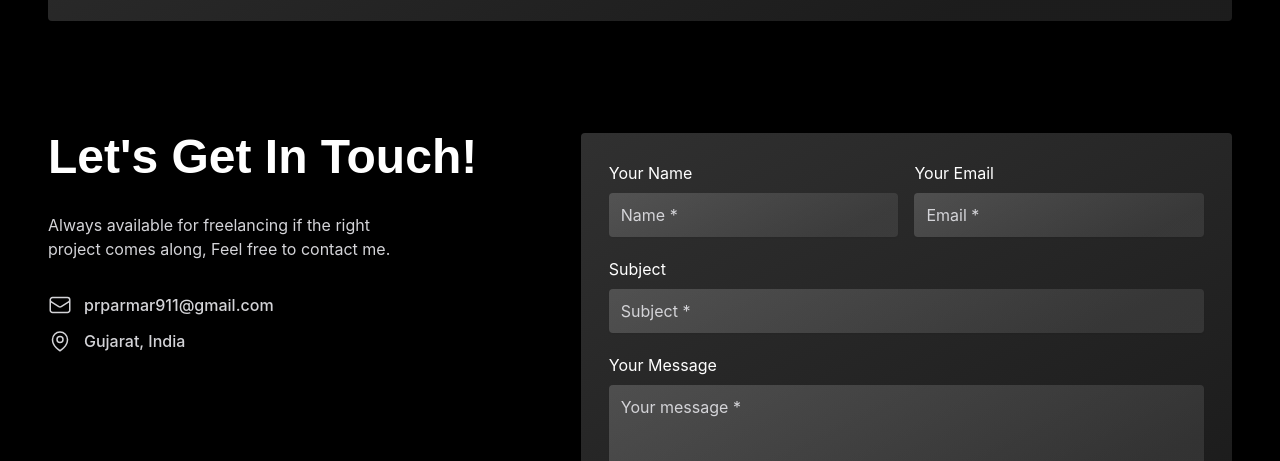
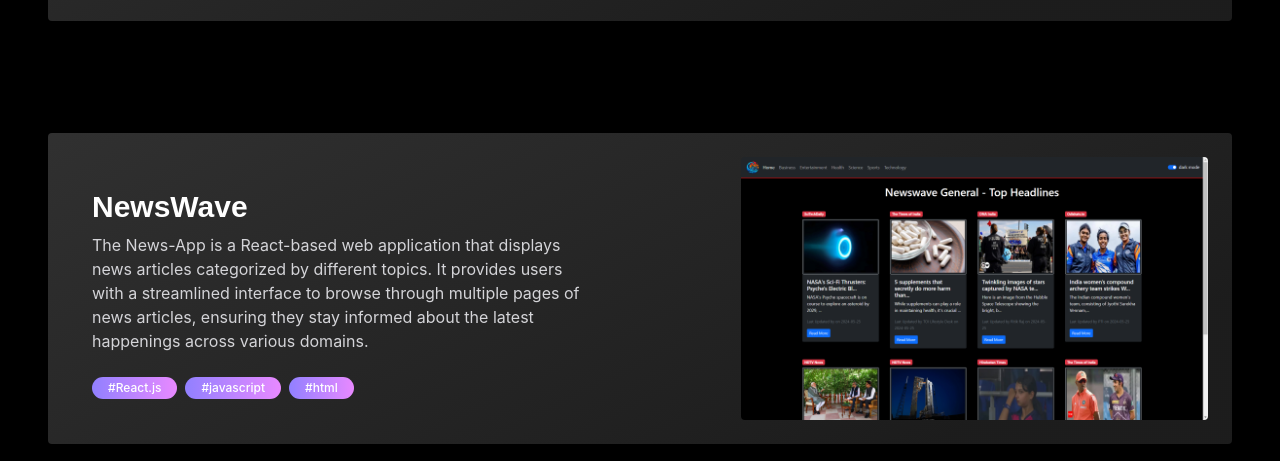
Before and after one commit to piyushparmar911/My-Portfolio, a plain HTML site: page index.html in a window 1280 px wide. Shown: the part 2339-2800 px from the top of the page. Drawn offline with Linux system fonts and the light colour scheme; a web font is replaced by a local one.

Commit message:
project added

```diff
--- a/index.html
+++ b/index.html
@@ -13,7 +13,7 @@
     />
     <meta name="author" content="Orloop Digital Agency" />
     <meta name="robots" content="index, follow" />
-    <title>Portfolio</title>
+    <title>Portfolio </title>
     <link rel="stylesheet" href="dist/css/swiper-bundle.min.css" />
     <link rel="stylesheet" href="dist/css/magnific-popup.css" />
     <link rel="stylesheet" href="dist/css/final.min.css" />
@@ -27,7 +27,7 @@
           <a
               href="#home"
             class="logo-color -mt-2 font-darker text-4xl font-black !leading-none lg:-mt-3 lg:text-5xl"
-            >Piyush-Parmar</a
+            >Piyush-Parmar </a
           >
           <div class="flex items-center px-4 lg:px-0">
             <button
@@ -134,7 +134,7 @@
             </h1>
             <h2 class="heading">Web Developer &<br />Software Developer</h2>
             <p class="paragraph mb-7 mt-5 w-80 sm:mb-10 sm:mt-8 sm:w-[420px]">
-                I build and develop websites as a Web Developer, residing in Gujarat, India.
+                I  develop websites as a Web Developer, residing in Gujarat, India.
             </p>
 
           </div>
@@ -160,7 +160,7 @@
             </h1>
             <p class="paragraph mb-7 mt-6 lg:mb-10 lg:mt-8 reveal-effect">
               Hello, I'm Piyush Parmar, I am a talented, ambitious and
-              hardworking individual, with broad skills and experience in
+              hardworking individual, with broad skills  in
               technology and all about website development and software development.
             </p>
             <div
@@ -424,9 +424,83 @@
                     height="300"
                 /></a>
               </div>
-            </div>
+
 
             </div>
+                <!-- project: 2 -->
+            </div>
+            <br><br>
+            <div
+              class="bg-main flex w-full flex-col-reverse items-center justify-between gap-6 rounded p-6 lg:flex-row xl:gap-36 reveal-effect"
+            >
+              <div class="lg:ml-5 reveal-effect">
+
+                <h1
+                  class="heading my-2 !text-3xl !font-extrabold xl:mt-3 reveal-effect"
+                >
+                  NewsWave
+                </h1>
+                <p class="paragraph reveal-effect">
+                  The News-App is a React-based web application that displays news articles categorized by different topics. It provides users with a streamlined interface to browse through multiple pages of news articles, ensuring they stay informed about the latest happenings across various domains.
+                </p>
+                <br>
+                <!-- <div
+                  class="item-center mb-6 mt-4 flex gap-7 lg:mb-7 lg:mt-5 reveal-effect"
+                >
+
+                   <a
+                    href="https://github.com/piyushparmar911/EduSync"
+                    class="flex items-center gap-2 whitespace-nowrap text-xs font-medium text-heading hover:underline lg:text-sm"
+                    ><svg
+                      xmlns="http://www.w3.org/2000/svg"
+                      fill="none"
+                      viewBox="0 0 24 24"
+                      stroke-width="1.5"
+                      stroke="currentColor"
+                      class="h-5 w-5"
+                    >
+                      <path
+                        stroke-linecap="round"
+                        stroke-linejoin="round"
+                        d="M13.19 8.688a4.5 4.5 0 011.242 7.244l-4.5 4.5a4.5 4.5 0 01-6.364-6.364l1.757-1.757m13.35-.622l1.757-1.757a4.5 4.5 0 00-6.364-6.364l-4.5 4.5a4.5 4.5 0 001.242 7.244"
+                      /></svg
+                    ><span>Live Preview</span></a
+                  >
+                </div> -->
+                <div class="flex flex-wrap gap-2 reveal-effect">
+                  <span
+                  class="gradient rounded-full px-4 py-[3px] text-xs font-medium text-white"
+                  >#React.js</span
+                  >
+                  <span
+                    class="gradient rounded-full px-4 py-[3px] text-xs font-medium text-white"
+                    >#javascript</span
+                  >
+                  <span
+                    class="gradient rounded-full px-4 py-[3px] text-xs font-medium text-white"
+                    >#html</span
+                  >
+                  <!-- <span
+                    class="gradient rounded-full px-4 py-[3px] text-xs font-medium text-white"
+                    >#css</span
+                  > -->
+                </div>
+              </div>
+              <div class="zoom-gallery group flex w-full lg:w-min">
+                <a
+                  href="dist/images/projects/project-2.png"
+                  class="w-full lg:w-[400px] xl:w-[467px]"
+                  ><img
+                    src="dist/images/projects/project-2.png"
+                    class="rounded object-cover transition-all duration-200 group-hover:brightness-50 w-full reveal-effect"
+                    alt="Project 1"
+                    width="467"
+                    height="300"
+                /></a>
+              </div>
+            </div>
+            </div>
+            <!-- project: 2 end -->
           </div>
         </div>
       </div>
@@ -447,7 +521,7 @@
               <div
                 class="flex flex-col gap-3 text-sm lg:text-base reveal-effect"
               ><a
-                  href="#"
+                  href="mailto: prparmar911@gmail.com"
                   class="flex items-center gap-3 font-medium text-paragraph hover:text-heading hover:underline"
                   ><svg
                     xmlns="http://www.w3.org/2000/svg"
--- /dev/null
+++ b/new/package.json
@@ -0,0 +1,5 @@
+{
+  "name": "new",
+  "version": "0.1.0",
+  "private": true
+}
```
Also changed, not shown: dist/images/projects/project-2.png (added).
